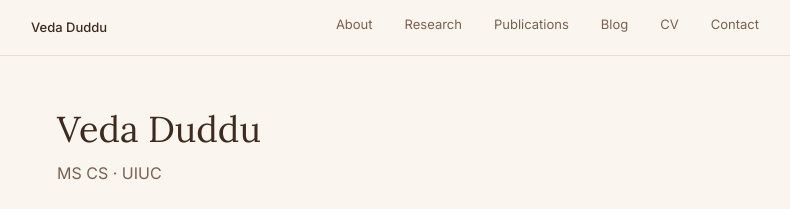
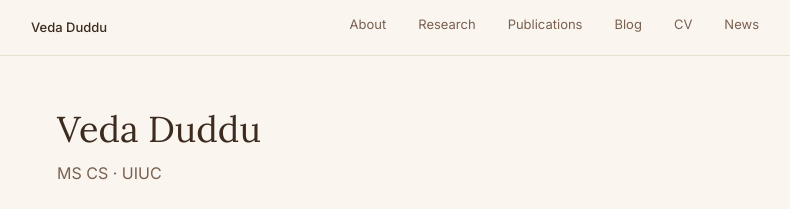
Before and after one commit to vedaduddu/vedaduddu.github.io, a Jekyll site: the page built from index.html, in a window 1280 px wide. Shown: the top 209 px of the page, without its empty margins (245-1035 px from the left). Built offline with Jekyll 4.4.1, drawn with Linux system fonts in a browser that asks for light colours; a style sheet for code colours, icons or effects is not loaded.

Commit message:
fix nav: replace Contact with News link
The nav is hardcoded in nav.html, not driven by _config.yml.

Co-Authored-By: Claude Sonnet 4.6 <noreply@anthropic.com>

```diff
--- a/_includes/nav.html
+++ b/_includes/nav.html
@@ -7,7 +7,7 @@
       <li><a href="{{ '/#publications' | relative_url }}">Publications</a></li>
       <li><a href="{{ '/blog/' | relative_url }}">Blog</a></li>
       <li><a href="{{ '/cv/' | relative_url }}">CV</a></li>
-      <li><a href="{{ '/#contact' | relative_url }}">Contact</a></li>
+      <li><a href="{{ '/news/' | relative_url }}">News</a></li>
     </ul>
   </div>
 </nav>
```
